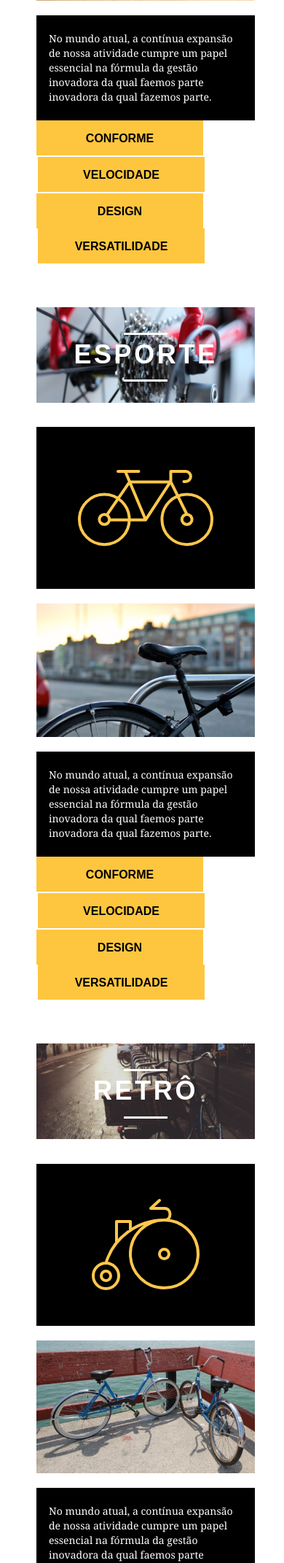
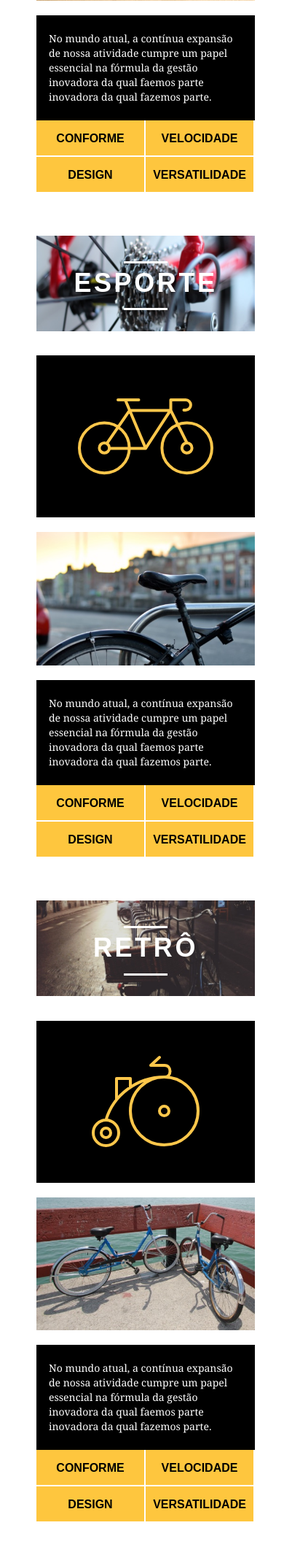
Before and after one commit to william-pereira/Curso-Web-Design-Origamid, a PHP site: page /produtos.html in a window 390 px wide. Shown: the part 1072-3214 px from the top of the page at 73% size. Run offline with PHP 8.4, Linux system fonts and the light colour scheme.

Commit message:
Update responsivo.css

```diff
--- a/css/responsivo.css
+++ b/css/responsivo.css
@@ -135,4 +135,7 @@
     line-height: 20px;
     padding: 22px 17px;
   }
+  .produto_info ul li {
+    width: 148px;
+  }
 } /* Final da parte de smart phones*/
```
